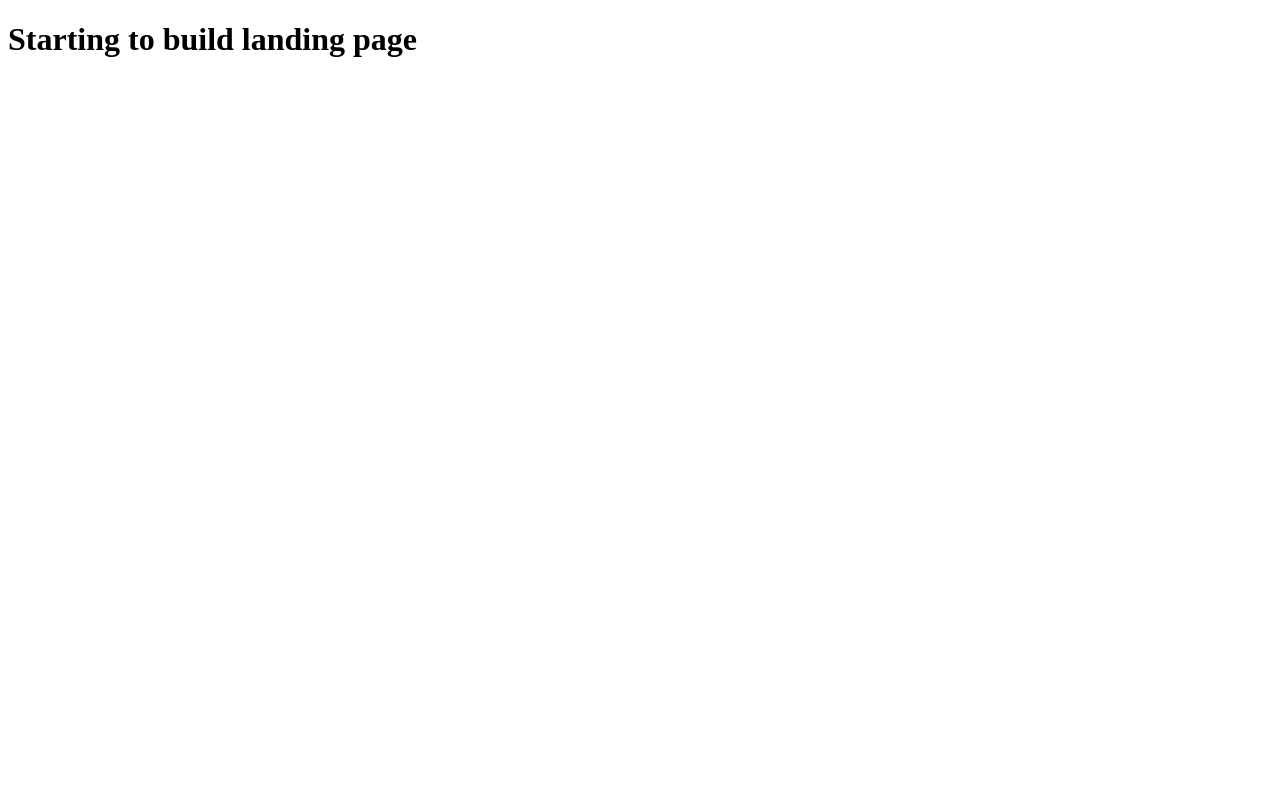
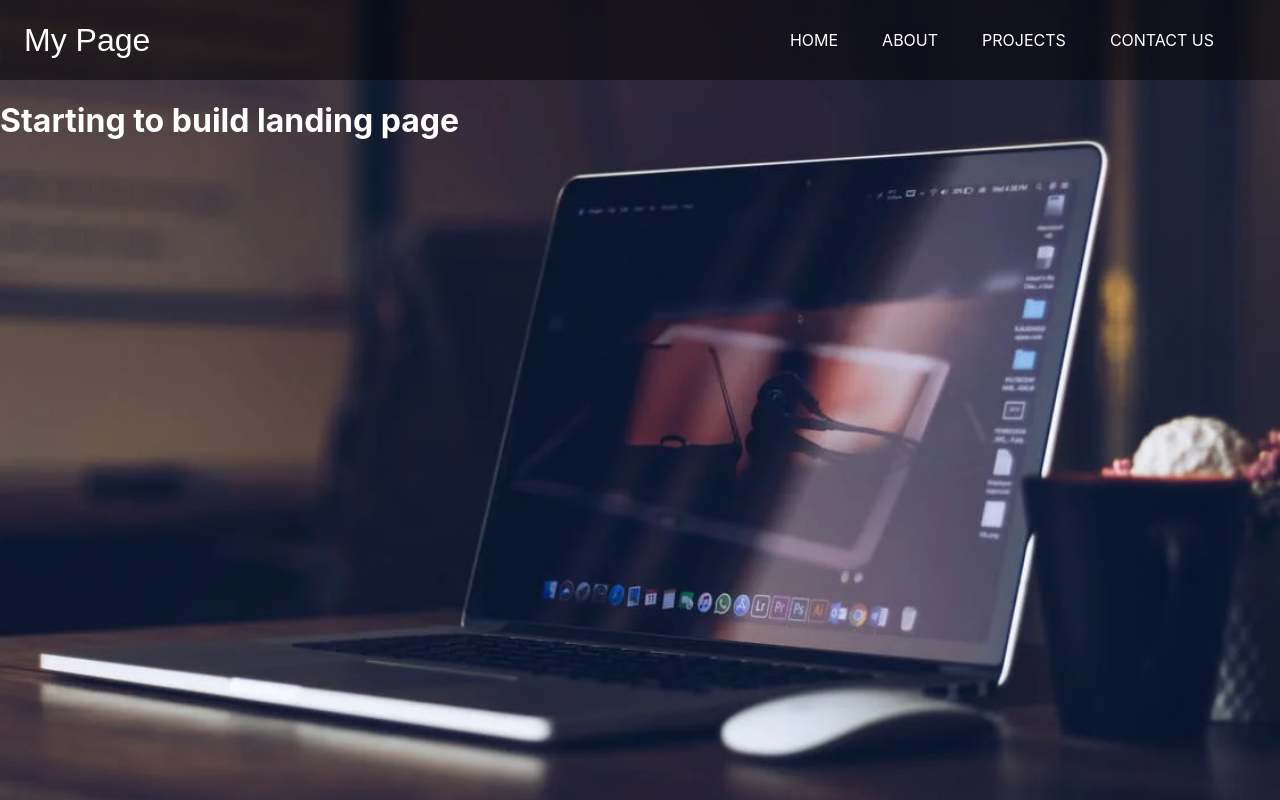
Before and after one commit to reemagera/dzynfox-assignment, a Next.js app: page / in a window 1280 px wide. Built offline with nearby package versions, Linux system fonts and the light colour scheme.

Commit message:
added navigation bar

```diff
--- /dev/null
+++ b/components/navigation.js
@@ -0,0 +1,19 @@
+import Link from "next/link"
+import styles from "../components/navigation.module.css"
+export default function NavBar(){
+    return(
+        <header className={styles.headerbox}>
+            <div className={styles.logo}>
+                <Link href="/"><a className={styles.logoa}>My Page</a></Link>
+            </div>
+            <nav>
+                <ul className={styles.ul}>
+                    <li className={styles.li}><Link href="/"><a className={styles.a}>Home</a></Link></li>
+                    <li className={styles.li}><Link href=""><a className={styles.a}>About</a></Link></li>
+                    <li className={styles.li}><Link href=""><a className={styles.a}>Projects</a></Link></li>
+                    <li className={styles.li}><Link href=""><a className={styles.a}>Contact Us</a></Link></li>
+                </ul>
+            </nav>
+        </header>
+    )
+}
--- /dev/null
+++ b/components/navigation.module.css
@@ -0,0 +1,40 @@
+.headerbox{
+    background-color: rgb(0, 0, 0, 0.5);
+    display: flex;
+    justify-content: space-between;
+    align-items: center;
+    padding: 1rem 0rem;
+    height: 10vh;
+    color: white;
+    box-sizing: border-box;
+}
+.logo{
+    font-size: 2rem;
+    margin: 0rem 1.5rem;
+    font-family: sans-serif;
+}
+.logoa{
+    color: white;
+}
+.ul{
+    text-transform: uppercase;
+    padding: 2rem 1rem;
+    margin-right: 1rem;
+    display: flex;
+    justify-content: space-evenly;
+    list-style-type: none;
+}
+.li{
+    margin-right: 1.5rem;
+}
+.a{
+    /* font-size: 1.3rem; */
+    text-decoration: none;
+    color: white;
+    padding: 8px 10px;
+}
+.a:hover{
+    background-color: gray;
+    transition: 0.5s;
+    border-radius: 3px;
+}
--- /dev/null
+++ b/pages/_app.js
@@ -0,0 +1,6 @@
+import '../styles/globals.css'
+
+function MyApp({ Component, pageProps }) {
+   return <Component {...pageProps} />
+}
+export default MyApp
--- a/pages/index.js
+++ b/pages/index.js
@@ -1,6 +1,9 @@
+// import Link from "next/link"
+import NavBar from "../components/navigation"
 export default function Home(){
     return(
         <>
+            <NavBar/>
             <h1>Starting to build landing page</h1>
         </>
     )
--- /dev/null
+++ b/styles/globals.css
@@ -0,0 +1,12 @@
+html,
+body{
+    font-family: -apple-system, BlinkMacSystemFont, 'Segoe UI', Roboto, Oxygen, Ubuntu, Cantarell, 'Open Sans', 'Helvetica Neue', sans-serif;
+    margin: 0px;
+    padding: 0px;
+    background-image: url(../images/bgimg.jpg);
+    background-size: cover;
+    color: white;
+}
+a{
+    text-decoration: none;
+}
```
Also changed, not shown: images/bgimg.jpg (added).
